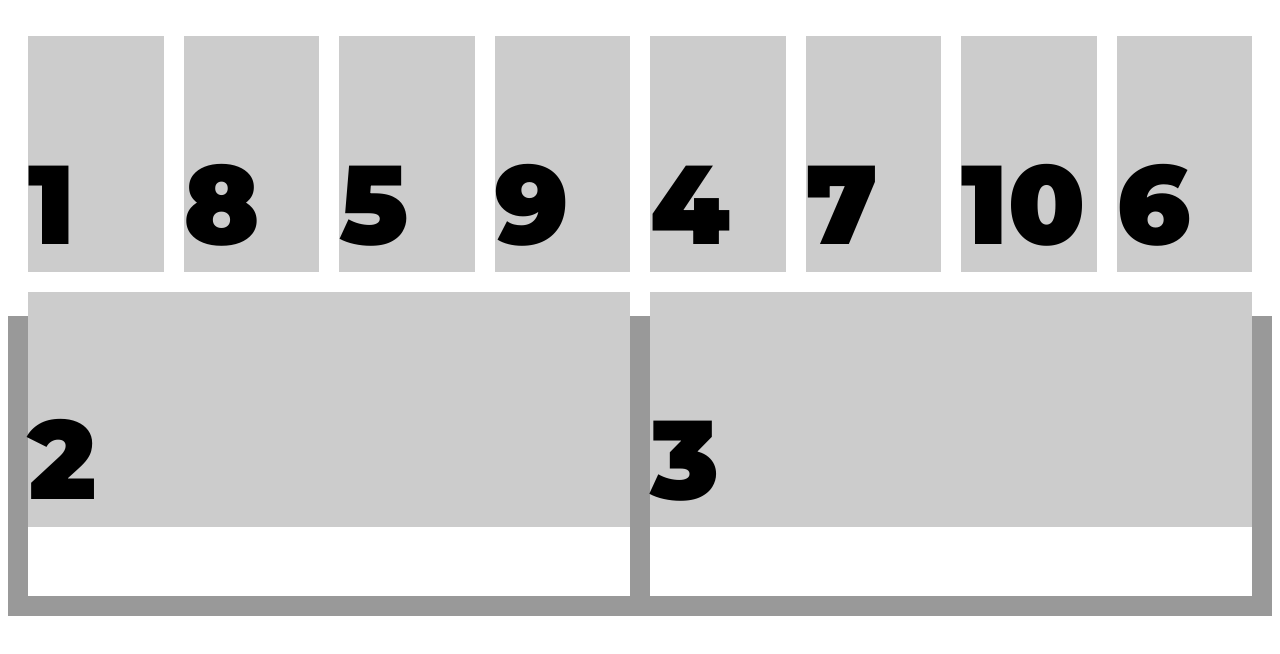
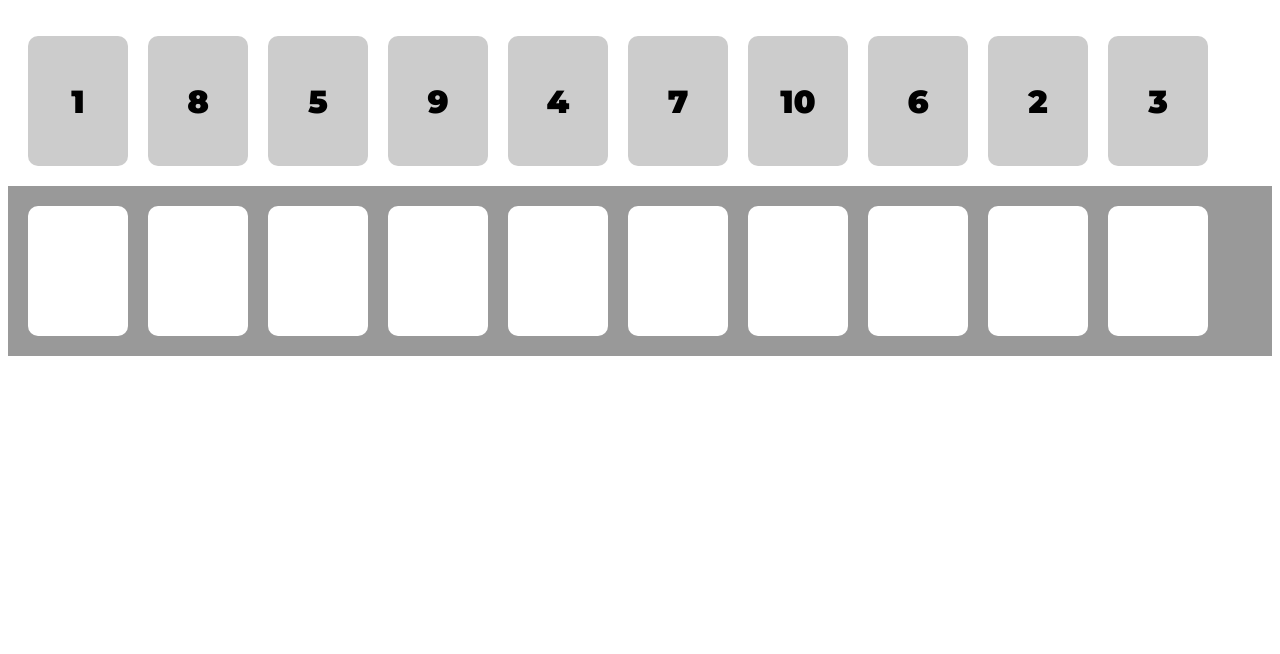
Before and after one commit to tabby42/FSWD30-JQUERY-DAY02, a plain HTML site: page cards/index.html in a window 1280 px wide. Drawn offline with nearby package versions, Linux system fonts and the light colour scheme.

Commit message:
add styles for cards

```diff
--- a/cards/scss/style.scss
+++ b/cards/scss/style.scss
@@ -10,12 +10,15 @@ $fontFam: 'Montserrat', sans-serif;
 	-webkit-box-direction: normal;
 	    -ms-flex-direction: row;
 	        flex-direction: row;
+    /* -webkit-box-pack: justify;*/
+    /*     -ms-flex-pack: justify;*/
+    /*         justify-content: space-between;*/
 }
 
 .flex-1 {
-    -webkit-box-flex: 1;
-        -ms-flex: 1 0 10%;
-            flex: 1 0 10%;
+    -webkit-box-flex: 0;
+        -ms-flex: 0 0 100px;
+            flex: 0 0 100px;
 }
 
 .flex-wrap {
@@ -34,36 +37,48 @@ body {
 }
 
 .draggable-container {
-	height: 300px;
+	min-height: 170px;
 	padding: 10px;
 }
 
 .droppable-container {
 	background-color: darken($gray, 20%);
-	height: 300px;
+	min-height: 170px;
 	padding: 10px;
 }
 
 .card {
 	background-color: $gray;
 	margin: 10px;
+    width: 100px;
+    height: 130px;
+    border-radius: 10px;
 	&.droppable {
 		background-color: #fff;
-		color: #fff;
+		color: transparent;
 	}
 	&.ui-state-highlight {
-		background-color: yellow;
-		color: yellow;
+		background-color: #FFD600;
+		color: #fff;
+		z-index: 999;
+		position: relative;
 	}
 	&.draggable {
 		cursor: -webkit-grab;
 		cursor: grab;
 	    text-align: center;
-    	font-size: 7em;
-	    padding-top: 8%;
+    	font-size: 2em;
+	    vertical-align: middle;
 	    &.dropped-color {
-	    	background-color: green;
 	    	color: #fff;
 	    }
 	}
+	&.flex-row {
+		-webkit-box-pack: center;
+		    -ms-flex-pack: center;
+		        justify-content: center;
+		-webkit-box-align: center;
+		    -ms-flex-align: center;
+		        align-items: center;
+	}
 }
```
Also changed, not shown: cards/css/style.css, 1 other file.
